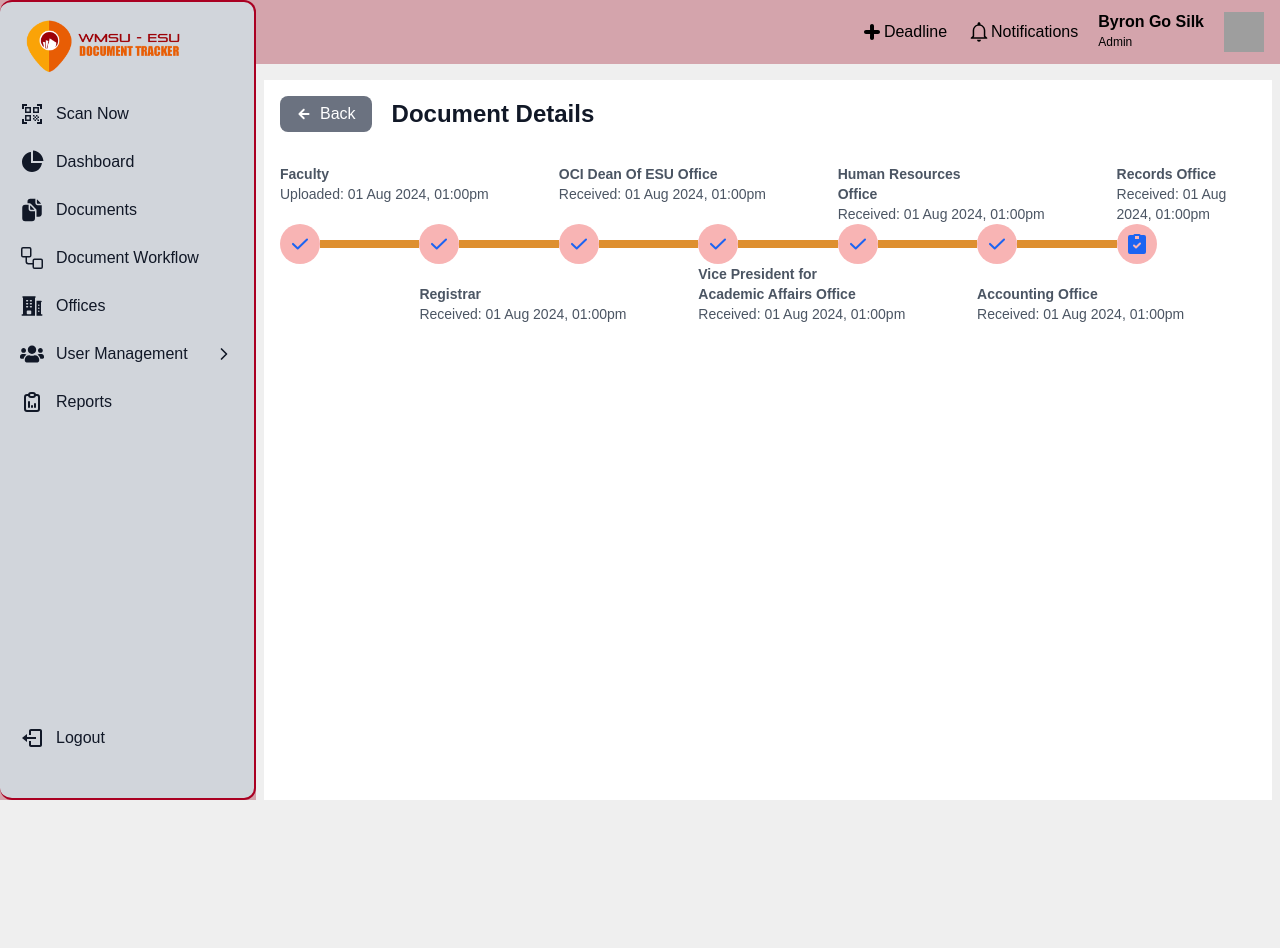
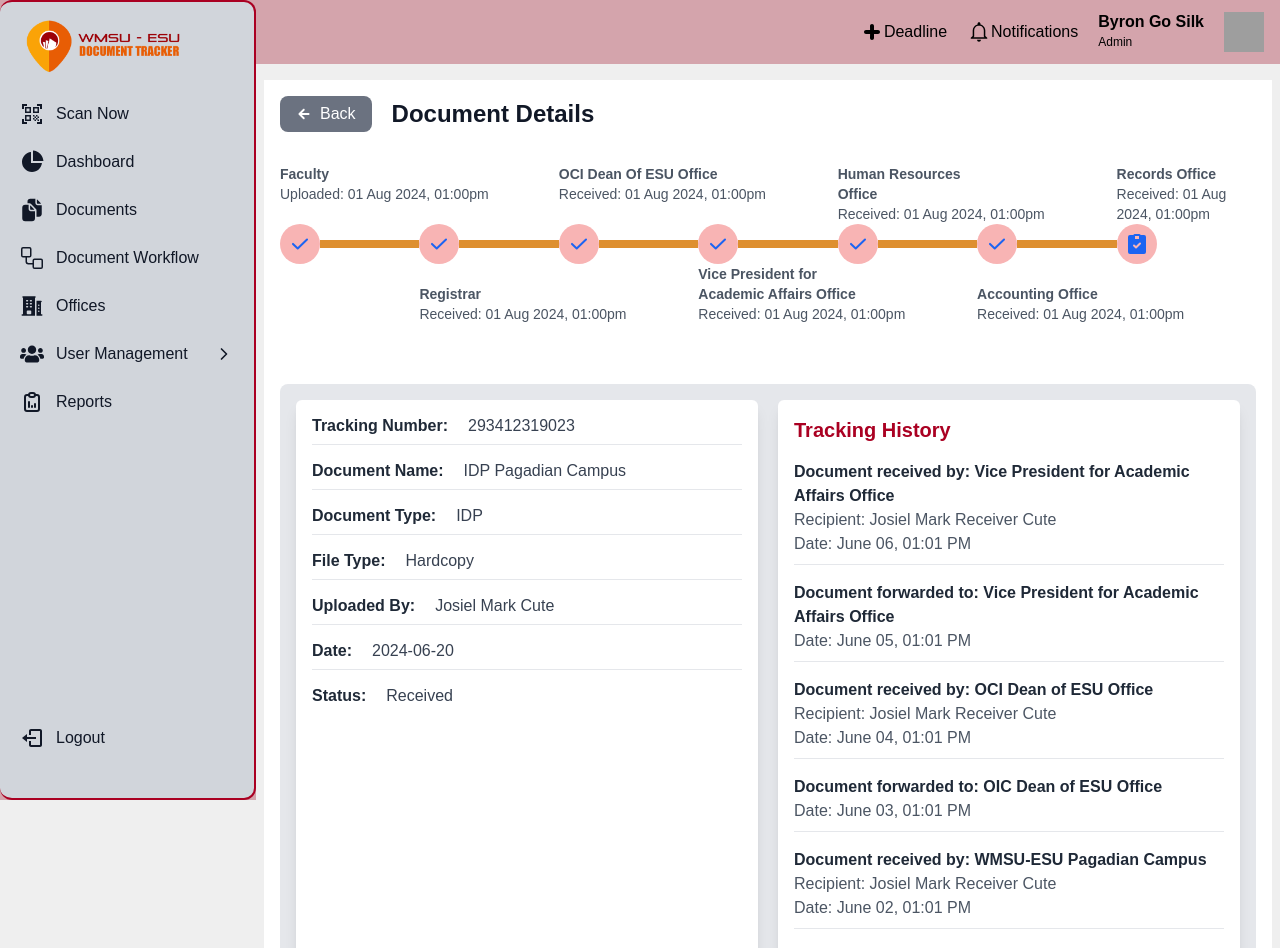
Before and after one commit to JMarkDev/Thesis-Document-Tracker, a React (Vite) app in the folder client/: page /documents/1 in a window 1280 px wide. Shown: the top 948 px of the page. Before the commit the page ends 800 px from the top, so only its background shows below. Built offline with nearby package versions, Linux system fonts and the light colour scheme; grey boxes are pictures that could not be loaded.

Commit message:
document details design added

```diff
--- a/client/src/pages/Admin/Documents/DocumentDetails.jsx
+++ b/client/src/pages/Admin/Documents/DocumentDetails.jsx
@@ -1,10 +1,13 @@
 import { useEffect, useState } from "react";
-import { Link } from "react-router-dom";
+import { Link, useParams } from "react-router-dom";
 import Back from "../../../components/buttons/Back";
 import Stepper from "../../../components/Stepper";
 import StepperMobile from "../../../components/StepperMobile";
 const DocumentDetails = () => {
   const [data, setData] = useState([]);
+  // const id = useParams();
+
+  // console.log(id)
 
   const documentHistory = [
     { office: "Faculty", date: "01 Aug 2024, 01:00pm" },
@@ -38,6 +41,20 @@ const DocumentDetails = () => {
     setData(documentHistory);
     // eslint-disable-next-line react-hooks/exhaustive-deps
   }, []);
+
+  /**
+   *
+   *   {
+    documentId: "IDP-2024",
+    trackingNumber: "293412319023",
+    documentName: "IDP Pagadian Campus",
+    documentType: "IDP",
+    fileType: "CSV",
+    uploadedBy: "Josiel Mark Cute",
+    status: "received",
+    date: "2024-06-20",
+  },
+   */
   return (
     <div className="bg-white ">
       <div className="flex items-center gap-5">
@@ -58,6 +75,88 @@ const DocumentDetails = () => {
           {" "}
           <StepperMobile data={data} />
         </div>
+
+        <div className="bg-gray-200 mt-10 md:p-4 rounded-lg flex flex-col lg:flex-row gap-5 justify-between text-gray-700">
+          <div className="flex flex-col gap-4 lg:w-1/2 w-full p-4 bg-white text-sm md:text-[16px]  shadow-lg rounded-md">
+            <div className="flex items-center gap-5 border-b pb-2">
+              <h1 className="font-bold text-gray-800">Tracking Number:</h1>
+              <p className="text-gray-700">293412319023</p>
+            </div>
+            <div className="flex items-center gap-5 border-b pb-2">
+              <h1 className="font-bold text-gray-800">Document Name:</h1>
+              <p className="text-gray-700">IDP Pagadian Campus</p>
+            </div>
+            <div className="flex items-center gap-5 border-b pb-2">
+              <h1 className="font-bold  text-gray-800">Document Type:</h1>
+              <p className="text-gray-700">IDP</p>
+            </div>
+            <div className="flex items-center gap-5 border-b pb-2">
+              <h1 className="font-bold  text-gray-800">File Type:</h1>
+              <p className="text-gray-700">Hardcopy</p>
+            </div>
+            <div className="flex items-center gap-5 border-b pb-2">
+              <h1 className="font-bold  text-gray-800">Uploaded By:</h1>
+              <p className="text-gray-700">Josiel Mark Cute</p>
+            </div>
+            <div className="flex items-center gap-5 border-b pb-2">
+              <h1 className="font-bold  text-gray-800">Date:</h1>
+              <p className="text-gray-700">2024-06-20</p>
+            </div>
+            <div className="flex items-center gap-5">
+              <h1 className="font-bold  text-gray-800">Status:</h1>
+              <p className="text-gray-700">Received</p>
+            </div>
+          </div>
+
+          <div className="lg:w-1/2 w-full p-4 text-gray-600 bg-white text-sm md:text-[16px] shadow-lg rounded-md">
+            <h1 className="text-main lg:text-xl font-bold text-lg mb-4">
+              Tracking History
+            </h1>
+            <ul className="space-y-4 leading-6">
+              <li className="border-b pb-2">
+                <p className="font-semibold text-gray-800">
+                  Document received by: Vice President for Academic Affairs
+                  Office
+                </p>
+                <span>Recipient: Josiel Mark Receiver Cute</span>
+                <p className="text-gray-600">Date: June 06, 01:01 PM</p>
+              </li>
+              <li className="border-b pb-2">
+                <p className="font-semibold text-gray-800">
+                  Document forwarded to: Vice President for Academic Affairs
+                  Office
+                </p>
+                <p className="text-gray-600">Date: June 05, 01:01 PM</p>
+              </li>
+              <li className="border-b pb-2">
+                <p className="font-semibold text-gray-800">
+                  Document received by: OCI Dean of ESU Office
+                </p>
+                <span>Recipient: Josiel Mark Receiver Cute</span>
+                <p className="text-gray-600">Date: June 04, 01:01 PM</p>
+              </li>
+              <li className="border-b pb-2">
+                <p className="font-semibold text-gray-800">
+                  Document forwarded to: OIC Dean of ESU Office
+                </p>
+                <p className="text-gray-600">Date: June 03, 01:01 PM</p>
+              </li>
+              <li className="border-b pb-2">
+                <p className="font-semibold text-gray-800">
+                  Document received by: WMSU-ESU Pagadian Campus
+                </p>
+                <span>Recipient: Josiel Mark Receiver Cute</span>
+                <p className="text-gray-600">Date: June 02, 01:01 PM</p>
+              </li>
+              <li>
+                <p className="font-semibold text-gray-800">
+                  Document uploaded by: Josiel Mark Cute
+                </p>
+                <p className="text-gray-600">Date: June 01, 2024, 12:12 AM</p>
+              </li>
+            </ul>
+          </div>
+        </div>
       </div>
     </div>
   );
```
